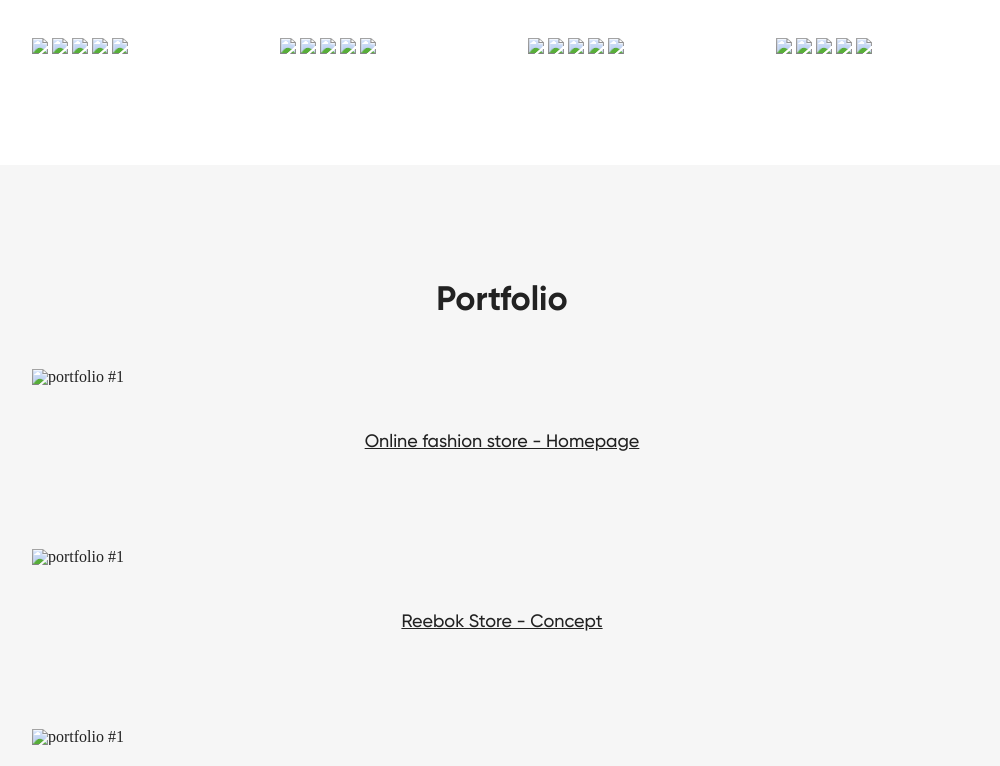
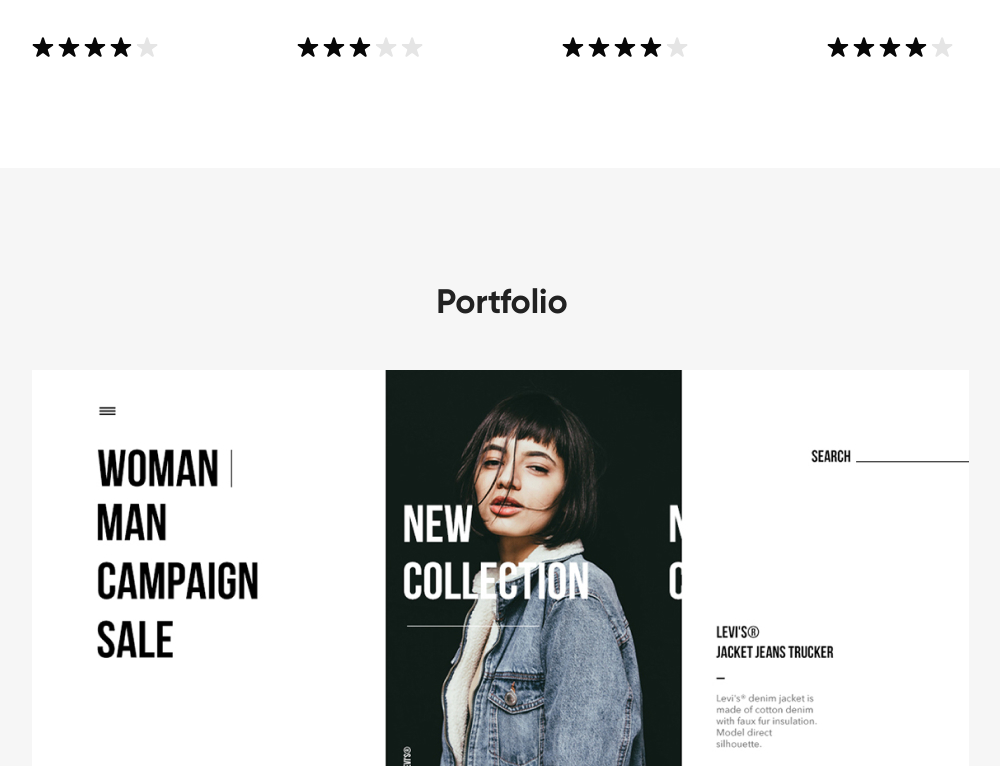
Before and after one commit to Extroutor/DenisNovik, a plain HTML site: page index.html in a window 1280 px wide. Shown: the part 1793-2559 px from the top of the page, without its empty margins (138-1138 px from the left). Drawn offline with Linux system fonts and the light colour scheme.

Commit message:
change img

```diff
--- a/index.html
+++ b/index.html
@@ -66,64 +66,64 @@
         <div class="programs__cards">
             <div class="programs__card">
                 <div class="programs__pic">
-                    <img src="../img/svg/psd.svg">
+                    <img src="psd.svg">
                 </div>
                 <h3 class="program__name">Adobe <br>Photoshop</h3>
                 <div class="stars">
                     <div class="star">
-                        <img src="../img/svg/full-star.svg">
-                        <img src="../img/svg/full-star.svg">
-                        <img src="../img/svg/full-star.svg">
-                        <img src="../img/svg/full-star.svg">
-                        <img src="../img/svg/empty-star.svg">
+                        <img src="full-star.svg">
+                        <img src="full-star.svg">
+                        <img src="full-star.svg">
+                        <img src="full-star.svg">
+                        <img src="empty-star.svg">
                     </div>
                 </div>
             </div>
 
             <div class="programs__card">
                 <div class="programs__pic">
-                    <img src="../img/svg/ai.svg">
+                    <img src="ai.svg">
                 </div>
                 <h3 class="program__name">Adobe <br>Illustrator</h3>
                 <div class="stars">
                     <div class="star">
-                        <img src="../img/svg/full-star.svg">
-                        <img src="../img/svg/full-star.svg">
-                        <img src="../img/svg/full-star.svg">
-                        <img src="../img/svg/empty-star.svg">
-                        <img src="../img/svg/empty-star.svg">
+                        <img src="full-star.svg">
+                        <img src="full-star.svg">
+                        <img src="full-star.svg">
+                        <img src="empty-star.svg">
+                        <img src="empty-star.svg">
                     </div>
                 </div>
             </div>
 
             <div class="programs__card">
                 <div class="programs__pic">
-                    <img src="../img/svg/ae.svg">
+                    <img src="ae.svg">
                 </div>
                 <h3 class="program__name">Adobe <br>After Effects</h3>
                 <div class="stars">
                     <div class="star">
-                        <img src="../img/svg/full-star.svg">
-                        <img src="../img/svg/full-star.svg">
-                        <img src="../img/svg/full-star.svg">
-                        <img src="../img/svg/full-star.svg">
-                        <img src="../img/svg/empty-star.svg">
+                        <img src="full-star.svg">
+                        <img src="full-star.svg">
+                        <img src="full-star.svg">
+                        <img src="full-star.svg">
+                        <img src="empty-star.svg">
                     </div>
                 </div>
             </div>
 
             <div class="programs__card">
                 <div class="programs__pic">
-                    <img src="../img/svg/figma.svg">
+                    <img src="figma.svg">
                 </div>
                 <h3 class="program__name">Figma</h3>
                 <div class="stars">
                     <div class="star">
-                        <img src="../img/svg/full-star.svg">
-                        <img src="../img/svg/full-star.svg">
-                        <img src="../img/svg/full-star.svg">
-                        <img src="../img/svg/full-star.svg">
-                        <img src="../img/svg/empty-star.svg">
+                        <img src="full-star.svg">
+                        <img src="full-star.svg">
+                        <img src="full-star.svg">
+                        <img src="full-star.svg">
+                        <img src="empty-star.svg">
                     </div>
                 </div>
             </div>
@@ -132,19 +132,19 @@
                 <h2 class="portfolio-title">Portfolio</h2>
                 <div class="portfolio">
                     <div class="port">
-                        <img src="../img/p1.jpg" alt="portfolio #1">
+                        <img src="p1.jpg" alt="portfolio #1">
                     </div>
                     <p class="portfolio-name">Online fashion store - Homepage</p>
                 </div>
                 <div class="portfolio">
                     <div class="port">
-                        <img src="../img/p2.jpg" alt="portfolio #1">
+                        <img src="p2.jpg" alt="portfolio #1">
                     </div>
                     <p class="portfolio-name">Reebok Store - Concept</p>
                 </div>
                 <div class="portfolio">
                     <div class="port">
-                        <img src="../img/p3.jpg" alt="portfolio #1">
+                        <img src="p3.jpg" alt="portfolio #1">
                     </div>
                     <p class="portfolio-name">Braun Landing Page - Concept</p>
                 </div>
```
